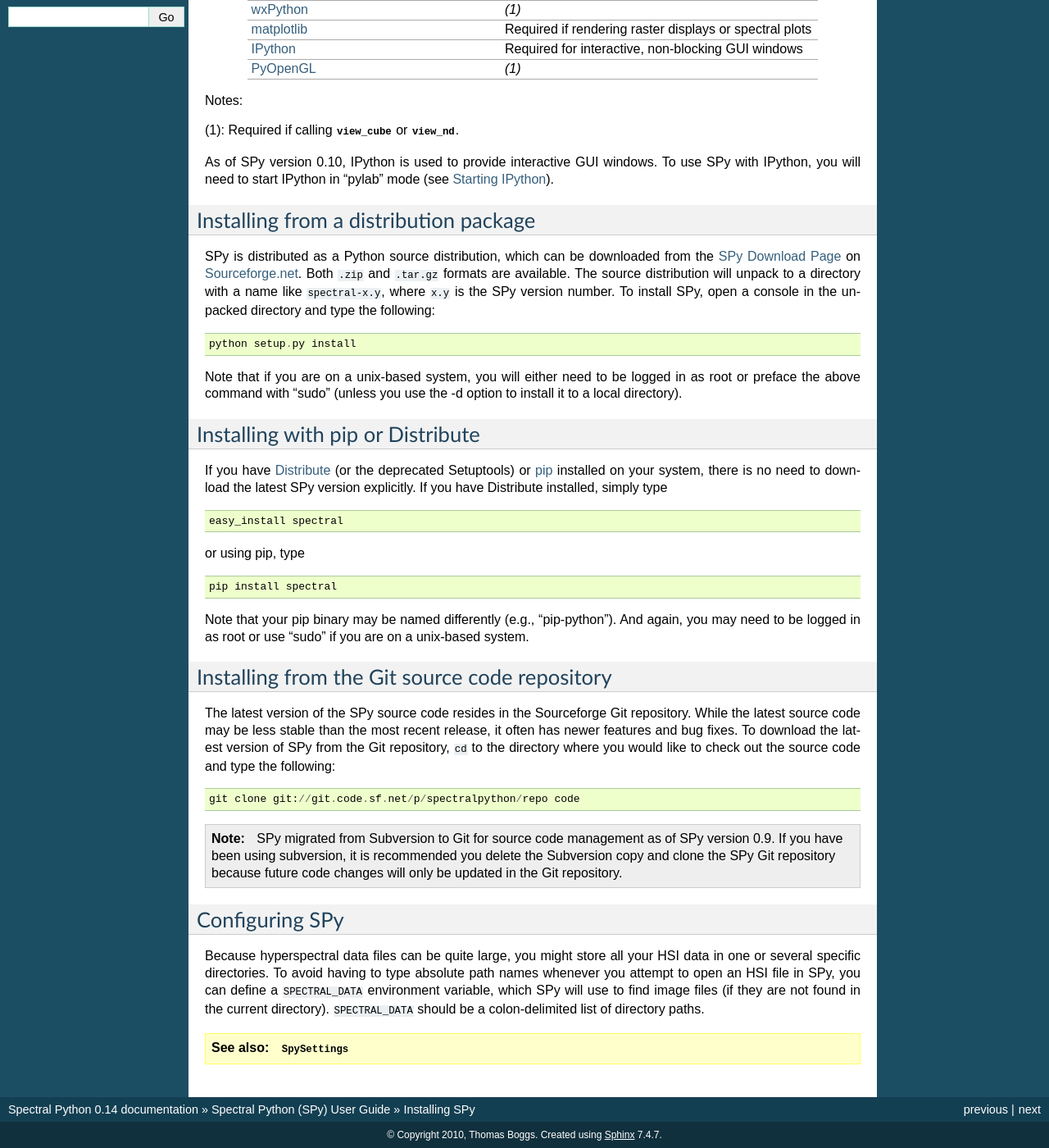
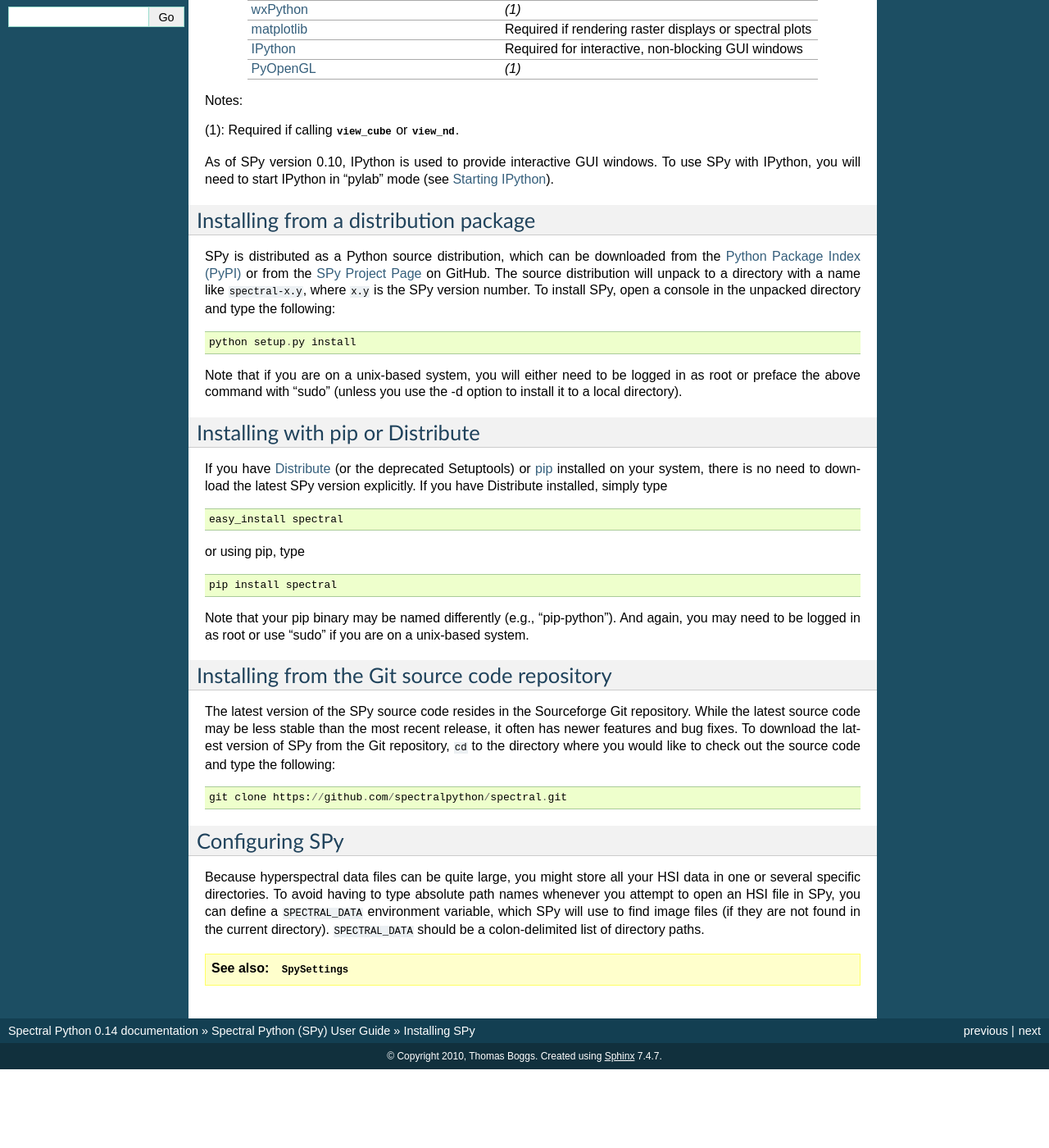
Before and after one commit to spectralpython/spectralpython.github.io, a Sphinx documentation site: the page built from sphinx/installation.rst, in a window 1280 px wide and 1400 px high, scrolled down 360 px. Shown: the whole window at 82% size. Built offline with Sphinx 7.4.7, drawn with Linux system fonts in a browser that asks for light colours; formulas are drawn with MathJax 3; after the commit the page ends 1664 px from its top, so only the background shows below that.

Commit message:
Update documentation to reflect web site & repo move.

```diff
--- a/sphinx/installation.rst
+++ b/sphinx/installation.rst
@@ -50,9 +50,9 @@
 ======================================
 
 SPy is distributed as a Python source distribution, which can be downloaded from
-the `SPy Download Page <https://sourceforge.net/projects/spectralpython/files>`_
-on `Sourceforge.net <http://sourceforge.net>`_.  Both ``.zip`` and ``.tar.gz``
-formats are available.  The source distribution will unpack to a directory with
+the `Python Package Index (PyPI) <https://pypi.python.org/pypi/spectral>`_ or
+from the `SPy Project Page <https://github.com/spectralpython/spectral>`_ on
+GitHub. The source distribution will unpack to a directory with
 a name like ``spectral-x.y``, where ``x.y`` is the SPy version number.  To
 install SPy, open a console in the unpacked directory and type the following:
 
@@ -95,14 +95,7 @@
 latest version of SPy from the Git repository, ``cd`` to the directory
 where you would like to check out the source code and type the following::
 
-    git clone git://git.code.sf.net/p/spectralpython/repo code
-
-.. note::
-
-    SPy migrated from Subversion to Git for source code management as of SPy
-    version 0.9.  If you have been using subversion, it is recommended you
-    delete the Subversion copy and clone the SPy Git repository because future
-    code changes will only be updated in the Git repository.
+    git clone https://github.com/spectralpython/spectral.git
 
 Configuring SPy
 ===============
```
Also changed, not shown: README.md (+5 -11 lines), sphinx/index.rst (+11 -0 lines).
